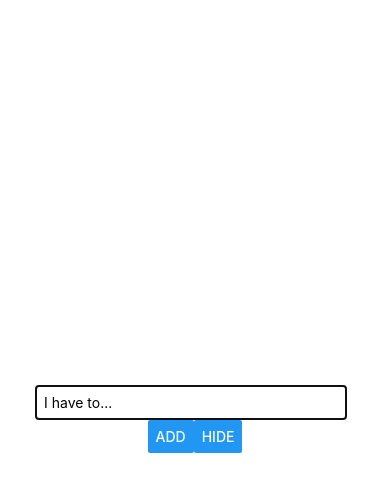
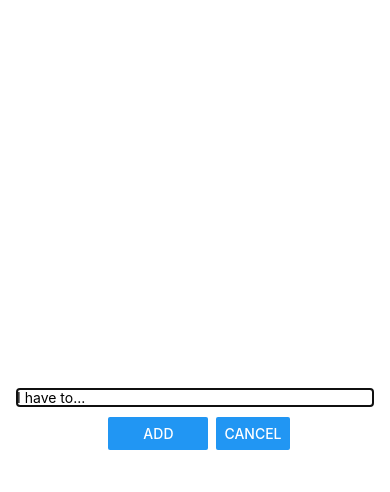
Before and after one commit to paulde1/AppBuilding, a React Native app in the folder nativeApp/: screen / in a window 390 px wide. Both pictures are taken after a click on the button "ADD NEW TASK". Shown: the top 492 px of the page. Built offline with nearby package versions, Linux system fonts and the light colour scheme.

Commit message:
user crud

```diff
--- a/nativeApp/App.js
+++ b/nativeApp/App.js
@@ -19,7 +19,7 @@ export default function App() {
     setVisibleModal(true);
   };
 
-  const cancelGoalHandler = () => {
+  const hideGoalHandler = () => {
     setVisibleModal(false);
   };
 
@@ -28,6 +28,7 @@ export default function App() {
       ...task,
       { text: entered, id: Math.random().toString() },
     ]);
+    hideGoalHandler();
   };
 
   const deleteTask = (id) => {
@@ -43,7 +44,7 @@ export default function App() {
         <TaskInput
           visible={visibleModal}
           addHandler={addHandler}
-          cancelGoalHandler={cancelGoalHandler}
+          hideGoalHandler={hideGoalHandler}
         />
       )}
       <View style={styles.items}>
--- a/nativeApp/components/TaskInput.js
+++ b/nativeApp/components/TaskInput.js
@@ -1,7 +1,7 @@
 import { useState } from "react";
 import { StyleSheet, View, Button, TextInput, Modal } from "react-native";
 
-const TaskInput = ({ addHandler, visible, cancelGoalHandler }) => {
+const TaskInput = ({ addHandler, visible, hideGoalHandler }) => {
   const [text, setText] = useState("");
 
   const inputHandler = (enteredText) => {
@@ -23,8 +23,12 @@ const TaskInput = ({ addHandler, visible, cancelGoalHandler }) => {
           value={text}
         />
         <View style={styles.ButtonContainer}>
-          <Button title='Add' onPress={addGoalHandler} />
-          <Button title='Hide' onPress={cancelGoalHandler} />
+          <View style={styles.buttonStyles}>
+            <Button title='Add' onPress={addGoalHandler} />
+          </View>
+          <View>
+            <Button title='Cancel' onPress={hideGoalHandler} />
+          </View>
         </View>
       </View>
     </Modal>
@@ -39,16 +43,20 @@ const styles = StyleSheet.create({
     marginBottom: 6,
     borderBottomColor: "lightblue",
     borderBottomWidth: 1,
+    padding: 16,
   },
   inputText: {
     borderWidth: 1,
     borderColor: "#fdd",
-    width: "80%",
-    marginRight: 8,
-    padding: 8,
+    width: "100%",
   },
   ButtonContainer: {
+    marginTop: 10,
     flexDirection: "row",
+  },
+  buttonStyles: {
+    width: 100,
+    marginHorizontal: 8,
   },
 });
 
```
